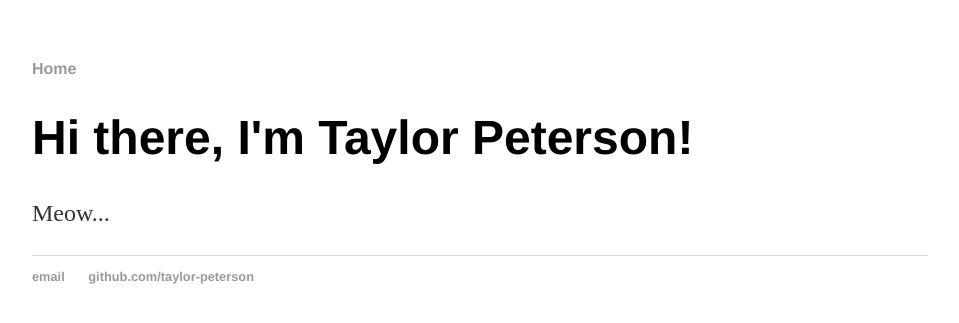
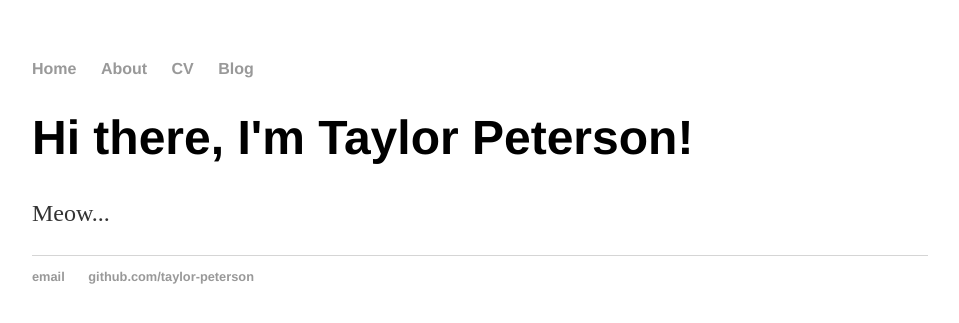
Before and after one commit to taylor-peterson/taylor-peterson.github.io, a Jekyll site: the page built from index.html, in a window 1280 px wide. Shown: the top 323 px of the page, without its empty margins (160-1119 px from the left). Built offline with Jekyll 4.4.1, drawn with Linux system fonts in a browser that asks for light colours.

Commit message:
Update index.html to leverage default.html

```diff
--- a/index.html
+++ b/index.html
@@ -1,27 +1,8 @@
-<!DOCTYPE html>
-<html>
-	<head>
-		<title>Taylor Peterson</title>
-		<!-- link to main stylesheet -->
-		<link rel="stylesheet" type="text/css" href="/css/main.css">
-	</head>
-	<body>
-		<nav>
-    		<ul>
-        		<li><a href="/">Home</a></li>
-    		</ul>
-		</nav>
-		<div class="container">
-    		<div class="blurb">
-        		<h1>Hi there, I'm Taylor Peterson!</h1>
-				<p>Meow...</a></p>
-    		</div><!-- /.blurb -->
-		</div><!-- /.container -->
-		<footer>
-    		<ul>
-        		<li><a href="mailto:taylor.edward.peterson@gmail.com">email</a></li>
-        		<li><a href="https://github.com/taylor-peterson">github.com/taylor-peterson</a></li>
-			</ul>
-		</footer>
-	</body>
-</html>
+---
+layout: default
+title: Taylor Peterson
+---
+<div class="blurb">
+	<h1>Hi there, I'm Taylor Peterson!</h1>
+	<p>Meow...</a></p>
+</div><!-- /.blurb -->
```
